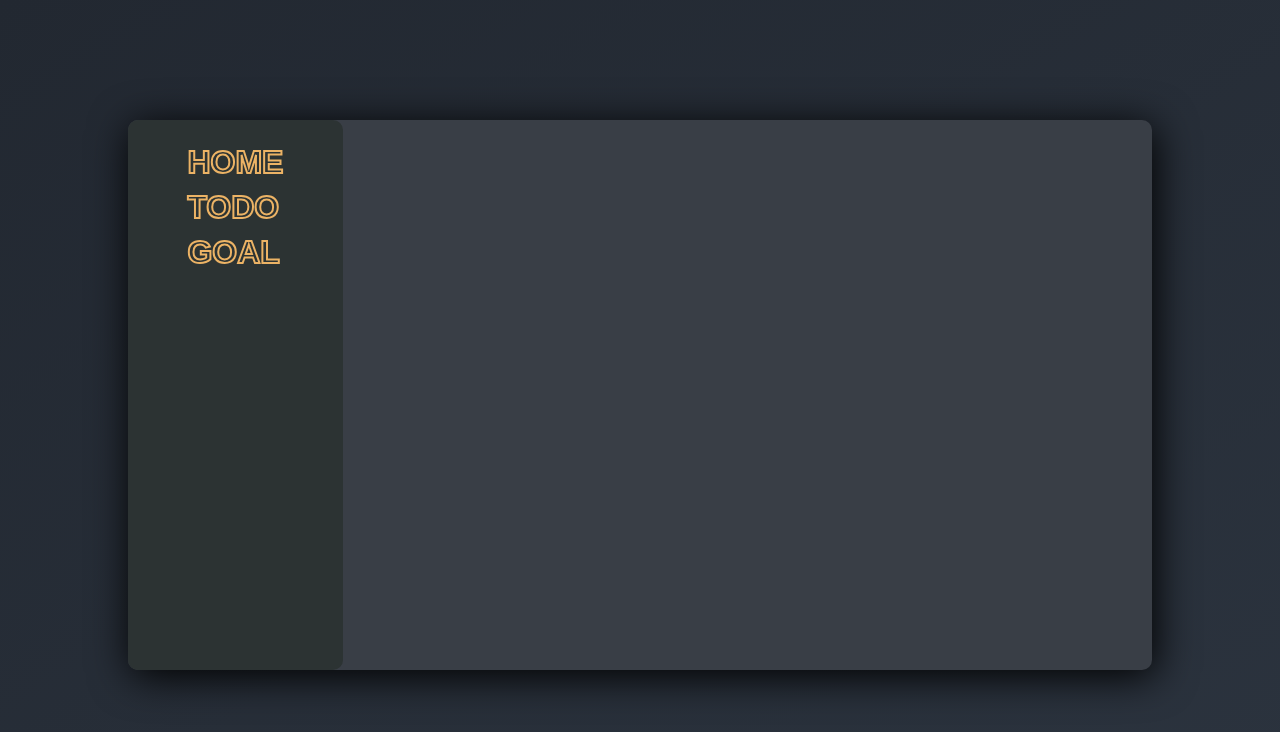
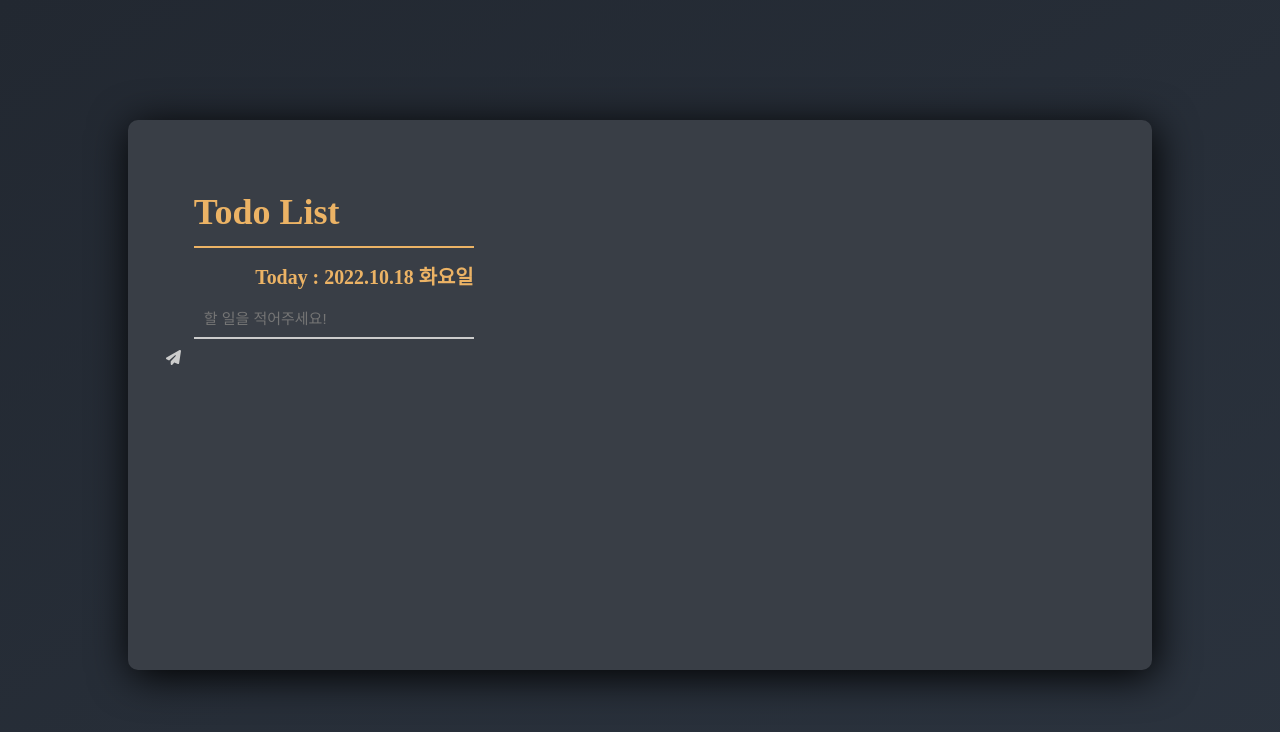
Before and after one commit to devminoh/first-todo, a React (Create React App) app: page / in a window 1280 px wide. Before the commit this address had no page. Shown: the top 732 px of the page. Built offline with nearby package versions, Linux system fonts and the light colour scheme.

Commit message:
nav삭제

```diff
--- a/src/App.js
+++ b/src/App.js
@@ -1,9 +1,6 @@
 import React, {useState, useEffect } from 'react';
-import { BrowserRouter, Routes, Route } from 'react-router-dom';
-import Navs from './components/Nav';
 import './App.css';
 import Todo from './Todo';
-import Home from './Home';
 
 const App = () => {
 
@@ -19,32 +16,16 @@ const App = () => {
 
   return (
     <div className="container">
-      <BrowserRouter>
         <main className="app-wrapper">
-          <nav className="nav-wrap">
-            <Navs />
-          </nav>
-          <Routes>
-            <Route exact path = '/home' element={<Home />}></Route>
-            <Route path = '/todo' element={<Todo
+            {<Todo
               input={input}
               setInput={setInput}
               todo={todo}
               setTodo={setTodo}
               editTodo={editTodo}
               setEditTodo={setEditTodo}
-            />}></Route>
-            {/* <Todo
-              input={input}
-              setInput={setInput}
-              todo={todo}
-              setTodo={setTodo}
-              editTodo={editTodo}
-              setEditTodo={setEditTodo}
-            /> */}
-          </Routes>
+            />}
         </main>
-      </BrowserRouter>
     </div>
   );
 }
--- a/src/Home.js
+++ /dev/null
@@ -1,11 +0,0 @@
-import React from 'react';
-
-const Home = ()=>{
-    return (
-        <div className='home'>
-            <h1>안녕하세요</h1>
-        </div>
-    )
-}
-
-export default Home;
--- a/src/Todo.js
+++ b/src/Todo.js
@@ -2,14 +2,24 @@ import React from 'react';
 import Header from './components/Header';
 import TodoList from './components/TodoList';
 import Form from './components/Form';
-import DatePicker from './components/Date';
+//import DatePicker from './components/Date';
 
 const Todo = ({input, setInput, todo, setTodo, editTodo, setEditTodo})=>{
+      const todayTime = ()=>{
+        let now = new Date();
+        let todayYear = now.getFullYear();
+        let todayMonth = now.getMonth() + 1;
+        let todayDate = now.getDate();
+        const week = ['일요일', '월요일', '화요일', '수요일', '목요일', '금요일', '토요일'];
+        let dayOfWeek = week[now.getDay()];
+
+        return `${todayYear}.${todayMonth}.${todayDate} ${dayOfWeek}`;
+    }
     return (
         <div className="todo">
           <article className='todo-content'>
             <div>
-              <Header />
+              <Header todayTime={todayTime} />
             </div>
             <div>
               <Form
@@ -32,9 +42,9 @@ const Todo = ({input, setInput, todo, setTodo, editTodo, setEditTodo})=>{
               />
             </div>
           </article>
-            <div>
+            {/* <div>
              <DatePicker />
-            </div>
+            </div> */}
         </div>
     )
 }
--- a/src/components/Nav.js
+++ /dev/null
@@ -1,14 +0,0 @@
-import React from 'react';
-import Nav from 'react-bootstrap/Nav';
-
-const Navs = ()=>{
-    return (
-        <Nav defaultActiveKey="/home" className="nav">
-            <Nav.Link className="daily" href="/home">HOME</Nav.Link>
-            <Nav.Link eventKey="link-1" href="/todo">TODO</Nav.Link>
-            <Nav.Link eventKey="link-2">GOAL</Nav.Link>
-        </Nav>
-    )
-}
-
-export default Navs;
```
Also changed, not shown: src/Proverbs.js (added, +15 -0 lines).
